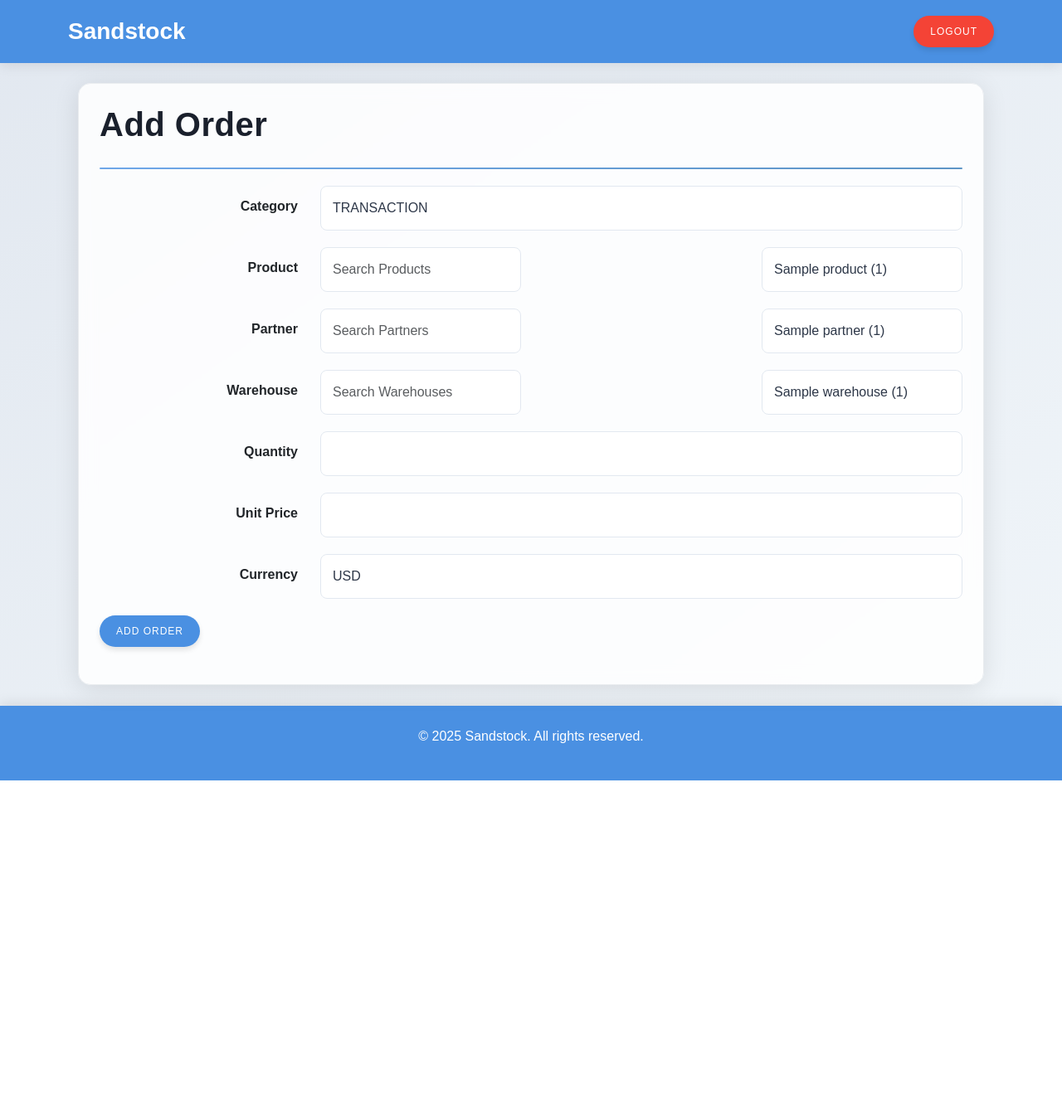
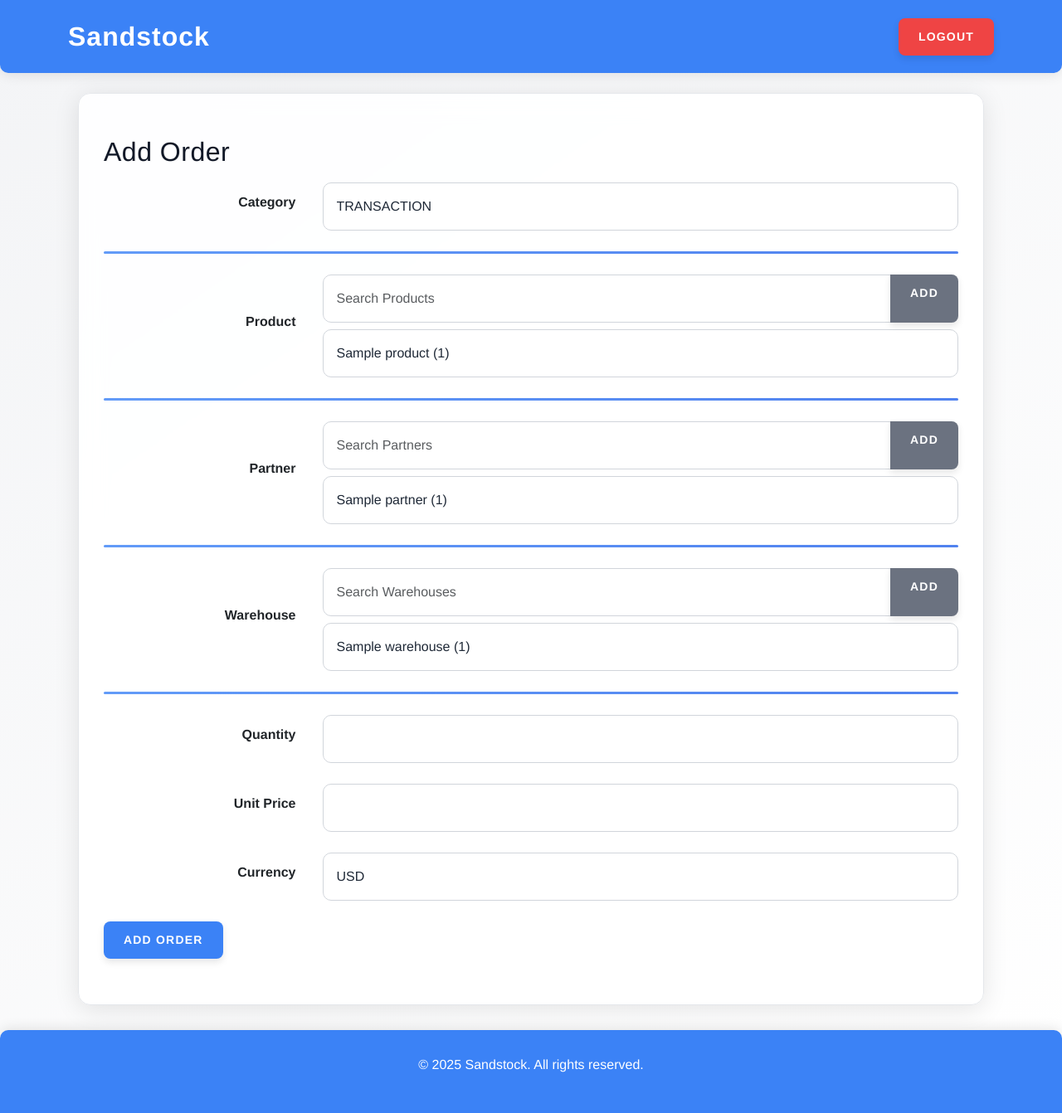
Before and after one commit to VictorMeyer77/sandstock, a Flask app: page /order/add in a window 1280 px wide. Shown: the whole page at 83% size. Before the commit the page ends 941 px from the top, so only its background shows below. Run offline with Flask 3, Linux system fonts and the light colour scheme; a user stored in the database is signed in; tables that the repository leaves empty hold one stand-in row (values such as "Sample post").

Commit message:
order: add change button

```diff
--- a/sandstock/routes.py
+++ b/sandstock/routes.py
@@ -53,7 +53,6 @@ def register_routes(app: Flask):
             user = User.query.filter_by(email=form.email.data).first()
             if user and user.check_password(form.password.data):
                 login_user(user)
-                flash("Logged in successfully!", "success")
                 return redirect(url_for("home"))
             else:
                 flash("Invalid email or password!", "danger")
--- a/sandstock/static/style.css
+++ b/sandstock/static/style.css
@@ -1,8 +1,8 @@
 /* === GENERAL STYLES === */
 body {
-    background: linear-gradient(145deg, #e2e8f0, #f0f5f9);
-    color: #2d3748;
-    font-family: 'Arial', sans-serif;
+    background: linear-gradient(145deg, #f3f4f6, #ffffff);
+    color: #1f2937;
+    font-family: 'Helvetica Neue', sans-serif;
     overflow-x: hidden;
     margin: 0;
     padding: 0;
@@ -12,40 +12,82 @@ body {
 .table-container {
     display: flex;
     flex-wrap: wrap;
-    gap: 25px;
+    gap: 30px;
     justify-content: space-between;
-    padding: 20px;
+    padding: 30px;
 }
 
 /* === HEADINGS === */
 h1, h2, h3, h4, h5, h6 {
-    color: #1a202c;  /* Darker shade for headings */
-    font-weight: 700;
+    color: #111827;  /* Darker shade for headings */
+    font-weight: 800;
     letter-spacing: 0.5px;
+    margin-bottom: 20px;
+}
+
+h1 {
+    font-size: 2rem;  /* Smaller font size */
+    font-weight: 500;  /* Lighter font weight */
+    color: #111827;  /* Darker shade for headings */
+    letter-spacing: 0.5px;  /* Slight letter spacing */
+    margin-top: 20px;
+    margin-bottom: 15px;
+    text-shadow: 1px 1px 2px rgba(0, 0, 0, 0.05);  /* Very subtle shadow for depth */
+    line-height: 1.3;  /* Slightly increased line height for better readability */
+    transition: color 0.3s ease, text-shadow 0.3s ease;  /* Smooth transition effects */
+}
+
+h1:hover {
+    color: #3b82f6;  /* Vibrant blue on hover */
+    text-shadow: 1px 1px 3px rgba(59, 130, 246, 0.1);  /* Slightly stronger shadow on hover */
+}
+
+h2 {
+    font-size: 2rem;
+}
+
+h3 {
+    font-size: 1.75rem;
+}
+
+h4 {
+    font-size: 1.5rem;
+}
+
+h5 {
+    font-size: 1.25rem;
+}
+
+h6 {
+    font-size: 1rem;
 }
 
 /* === NAVBAR STYLING === */
 .navbar {
-    background: #4a90e2;  /* Smooth blue background */
+    background: #3b82f6;  /* Vibrant blue background */
     box-shadow: 0 2px 15px rgba(0, 0, 0, 0.1);
-    padding: 12px 30px;
+    padding: 15px 40px;
+    border-radius: 0 0 10px 10px;
 }
 
 .navbar-brand {
     color: #ffffff !important;
-    font-size: 1.75rem;
-    font-weight: bold;
+    font-size: 2rem;
+    font-weight: 900;
+    letter-spacing: 1px;
 }
 
 .navbar-nav .nav-link {
     color: #ffffff !important;
     transition: color 0.4s ease;
-    margin: 0 15px;
+    margin: 0 20px;
     text-transform: uppercase;
+    font-weight: 600;
+    letter-spacing: 1px;
 }
 
 .navbar-nav .nav-link:hover {
-    color: #d1e7ff !important;  /* Light blue hover effect */
+    color: #d1d5db !important;  /* Light gray hover effect */
 }
 
 .navbar-toggler {
@@ -58,100 +100,101 @@ h1, h2, h3, h4, h5, h6 {
 
 /* === BUTTON STYLES === */
 .btn {
-    font-weight: 500;
-    border-radius: 50px;  /* Rounded corners for a modern touch */
-    padding: 10px 20px;  /* Increased padding for a more prominent button */
+    font-weight: 600;
+    border-radius: 8px;  /* Slightly rounded corners */
+    padding: 12px 24px;  /* Increased padding for a more prominent button */
     transition: transform 0.2s ease, box-shadow 0.3s ease, background-color 0.3s ease;
-    font-size: 12px;  /* Slightly bigger font size */
+    font-size: 14px;  /* Slightly bigger font size */
     text-transform: uppercase;
-    letter-spacing: 1px;  /* Added letter-spacing for a cleaner, more modern look */
-    box-shadow: 0 4px 6px rgba(0, 0, 0, 0.1);  /* Subtle shadow for depth */
+    letter-spacing: 1.2px;  /* Added letter-spacing for a cleaner, more modern look */
+    box-shadow: 0 4px 8px rgba(0, 0, 0, 0.1);  /* Subtle shadow for depth */
     display: inline-block;
     cursor: pointer;
     border: none;
+    white-space: nowrap;  /* Prevent text from wrapping */
 }
 
 /* === BUTTON PRIMARY === */
 .btn-primary {
-    background-color: #4a90e2;  /* Soft blue background */
+    background-color: #3b82f6;  /* Vibrant blue background */
     color: #ffffff;
 }
 
 .btn-primary:hover {
-    background-color: #357ab7;  /* Slightly darker blue on hover */
-    box-shadow: 0 6px 12px rgba(74, 144, 226, 0.3);  /* Stronger shadow on hover */
-    transform: translateY(-4px);  /* More noticeable lift effect */
+    background-color: #2563eb;  /* Slightly darker blue on hover */
+    box-shadow: 0 6px 12px rgba(59, 130, 246, 0.3);  /* Stronger shadow on hover */
+    transform: translateY(-3px);  /* More noticeable lift effect */
 }
 
 /* === BUTTON DANGER === */
 .btn-danger {
-    background-color: #f44336;  /* Bright red background */
+    background-color: #ef4444;  /* Bright red background */
     color: #ffffff;
 }
 
 .btn-danger:hover {
-    background-color: #e53935;  /* Slightly darker red on hover */
-    box-shadow: 0 6px 12px rgba(244, 67, 54, 0.3);  /* Stronger shadow on hover */
-    transform: translateY(-4px);  /* More noticeable lift effect */
+    background-color: #dc2626;  /* Slightly darker red on hover */
+    box-shadow: 0 6px 12px rgba(239, 68, 68, 0.3);  /* Stronger shadow on hover */
+    transform: translateY(-3px);  /* More noticeable lift effect */
 }
 
 /* === BUTTON SUCCESS === */
 .btn-success {
-    background-color: #4caf50;  /* Vibrant green background */
+    background-color: #22c55e;  /* Vibrant green background */
     color: #ffffff;
 }
 
 .btn-success:hover {
-    background-color: #388e3c;  /* Slightly darker green on hover */
-    box-shadow: 0 6px 12px rgba(76, 175, 80, 0.3);  /* Stronger shadow on hover */
-    transform: translateY(-4px);  /* More noticeable lift effect */
+    background-color: #16a34a;  /* Slightly darker green on hover */
+    box-shadow: 0 6px 12px rgba(34, 197, 94, 0.3);  /* Stronger shadow on hover */
+    transform: translateY(-3px);  /* More noticeable lift effect */
 }
 
 /* === BUTTON SECONDARY === */
 .btn-secondary {
-    background-color: #9e9e9e;  /* Neutral gray background */
+    background-color: #6b7280;  /* Neutral gray background */
     color: #ffffff;
 }
 
 .btn-secondary:hover {
-    background-color: #757575;  /* Slightly darker gray on hover */
-    box-shadow: 0 6px 12px rgba(158, 158, 158, 0.3);  /* Stronger shadow on hover */
-    transform: translateY(-4px);  /* More noticeable lift effect */
+    background-color: #4b5563;  /* Slightly darker gray on hover */
+    box-shadow: 0 6px 12px rgba(107, 114, 128, 0.3);  /* Stronger shadow on hover */
+    transform: translateY(-3px);  /* More noticeable lift effect */
 }
 
 /* === FORM STYLING === */
 .form-group {
-    margin-bottom: 20px;
+    margin-bottom: 25px;
 }
 
 .form-control {
     background: #ffffff;
-    color: #2d3748;
-    border: 1px solid #e2e8f0;  /* Light gray border */
-    padding: 14px;
-    border-radius: 8px;
+    color: #1f2937;
+    border: 1px solid #d1d5db;  /* Light gray border */
+    padding: 16px;
+    border-radius: 10px;
     transition: 0.3s ease-in-out;
     width: 100%;
 }
 
 .form-control:focus {
-    border-color: #4a90e2;  /* Soft blue border on focus */
-    box-shadow: 0 0 0 0.2rem rgba(74, 144, 226, 0.25);
+    border-color: #3b82f6;  /* Vibrant blue border on focus */
+    box-shadow: 0 0 0 0.2rem rgba(59, 130, 246, 0.25);
 }
 
 /* === CARD STYLES (Glassmorphism Effect) === */
 .card {
-    background: rgba(255, 255, 255, 0.85);  /* Semi-transparent white */
+    background: rgba(255, 255, 255, 0.9);  /* Semi-transparent white */
     border-radius: 15px;
-    border: 1px solid #e9ecef;
+    border: 1px solid #e5e7eb;
     box-shadow: 0 5px 30px rgba(0, 0, 0, 0.1);
-    padding: 25px;
-    margin-bottom: 25px;
-    backdrop-filter: blur(10px);  /* Glassmorphism effect */
+    padding: 30px;
+    margin-bottom: 30px;
+    backdrop-filter: blur(15px);  /* Glassmorphism effect */
 }
 
 .card h2 {
-    color: #4a90e2;
+    color: #3b82f6;
 }
 
 /* === TABLE STYLES === */
@@ -162,39 +205,40 @@ h1, h2, h3, h4, h5, h6 {
 }
 
 .table th {
-    background-color: #f7fafc;
-    color: #4a90e2;
-    padding: 12px;
+    background-color: #f9fafb;
+    color: #3b82f6;
+    padding: 15px;
     text-align: left;
-    font-weight: 600;
+    font-weight: 700;
 }
 
 .table td {
-    padding: 12px;
-    border-bottom: 1px solid #e2e8f0;
+    padding: 15px;
+    border-bottom: 1px solid #e5e7eb;
 }
 
 .table tbody tr:hover {
-    background-color: rgba(74, 144, 226, 0.05);
+    background-color: rgba(59, 130, 246, 0.05);
 }
 
 /* === FOOTER === */
 footer {
-    background: #4a90e2;
+    background: #3b82f6;
     color: #ffffff;
     box-shadow: 0 -2px 15px rgba(0, 0, 0, 0.1);
     text-align: center;
-    padding: 25px;
+    padding: 30px;
+    border-radius: 10px 10px 0 0;
 }
 
 /* === SCROLLBAR CUSTOMIZATION === */
 ::-webkit-scrollbar {
-    width: 10px;
-    background-color: #f7fafc;  /* Light background */
+    width: 12px;
+    background-color: #f9fafb;  /* Light background */
 }
 
 ::-webkit-scrollbar-thumb {
-    background: #4a90e2;
+    background: #3b82f6;
     border-radius: 10px;
 }
 
@@ -207,101 +251,101 @@ footer {
 
     .table-column {
         width: 100%;
-        max-width: 500px;
+        max-width: 550px;
     }
 }
 
 /* Each table takes up equal space on large screens */
 .table-column {
     flex: 1;
-    min-width: 300px;
-    background: rgba(255, 255, 255, 0.85);
-    border-radius: 10px;
-    padding: 20px;
-    box-shadow: 0 5px 15px rgba(0, 0, 0, 0.1);
+    min-width: 350px;
+    background: rgba(255, 255, 255, 0.9);
+    border-radius: 12px;
+    padding: 25px;
+    box-shadow: 0 5px 20px rgba(0, 0, 0, 0.1);
 }
 
 /* === SEARCH BAR === */
 .search-bar {
     display: flex;
     align-items: center;
-    gap: 10px;
-    margin-bottom: 15px;
+    gap: 15px;
+    margin-bottom: 20px;
 }
 
 .search-bar input {
     flex: 1;
-    padding: 10px;
-    border-radius: 8px;
-    border: 1px solid #e2e8f0;
+    padding: 12px;
+    border-radius: 10px;
+    border: 1px solid #d1d5db;
 }
 
 .search-bar button {
-    padding: 10px;
-    background-color: #4a90e2;
+    padding: 12px;
+    background-color: #3b82f6;
     color: white;
     border: none;
-    border-radius: 8px;
+    border-radius: 10px;
     cursor: pointer;
 }
 
 .search-bar button:hover {
-    background-color: #357ab7;
+    background-color: #2563eb;
 }
 
 /* === ALERT STYLES === */
 .alert {
-    margin-bottom: 20px;
-    border-radius: 8px;
-    padding: 15px;
+    margin-bottom: 25px;
+    border-radius: 10px;
+    padding: 20px;
     border: 1px solid transparent;
 }
 
 .alert-success {
-    background-color: #dff0d8;
-    border-color: #c3e6cb;
-    color: #155724;
+    background-color: #d1fae5;
+    border-color: #a3e635;
+    color: #047857;
 }
 
 .alert-danger {
-    background-color: #f8d7da;
-    border-color: #f5c6cb;
-    color: #721c24;
+    background-color: #fecaca;
+    border-color: #f87171;
+    color: #991b1b;
 }
 
 .alert-primary {
-    background-color: #cce5ff;
-    border-color: #b8daff;
-    color: #004085;
+    background-color: #dbeafe;
+    border-color: #93c5fd;
+    color: #0c4a6e;
 }
 
 .alert-secondary {
-    background-color: #e2e3e5;
-    border-color: #d6d8db;
-    color: #383d41;
+    background-color: #f3f4f6;
+    border-color: #d1d5db;
+    color: #4b5563;
 }
 
 /* === HR STYLES === */
 hr {
     border: none;
-    height: 2px;
-    background: linear-gradient(to right, #4a90e2, #357ab7);
-    margin: 20px 0;
+    height: 3px;
+    background: linear-gradient(to right, #3b82f6, #2563eb);
+    margin: 25px 0;
     opacity: 0.8;
-    border-radius: 2px;
+    border-radius: 3px;
 }
 
 /* === FORM GROUP INLINE STYLES === */
 .form-group-inline {
     display: flex;
     align-items: center;
-    gap: 10px;
+    gap: 15px;
 }
 
 .form-group-inline .input-group {
     display: flex;
     align-items: center;
-    gap: 10px;
+    gap: 15px;
     width: 100%;
 }
 
@@ -310,34 +354,34 @@ hr {
 }
 
 .form-group-inline .input-group .btn {
-    padding: 10px;
-    background-color: #4a90e2;
+    padding: 12px;
+    background-color: #3b82f6;
     color: white;
     border: none;
-    border-radius: 8px;
+    border-radius: 10px;
     cursor: pointer;
 }
 
 .form-group-inline .input-group .btn:hover {
-    background-color: #357ab7;
+    background-color: #2563eb;
 }
 
 /* === FORM LABEL STYLES === */
 .form-group label {
-    font-weight: 600;
-    margin-bottom: 5px;
+    font-weight: 700;
+    margin-bottom: 10px;
 }
 
 /* === FORM ROW STYLES === */
 .form-group.row {
     display: flex;
     align-items: center;
-    margin-bottom: 20px;
+    margin-bottom: 25px;
 }
 
 .form-group.row .col-md-3 {
     text-align: right;
-    padding-right: 15px;
+    padding-right: 20px;
 }
 
 .form-group.row .col-md-9 {
--- a/sandstock/templates/add_order.html
+++ b/sandstock/templates/add_order.html
@@ -4,7 +4,6 @@
 <div class="container">
     <div class="card">
         <h1>Add Order</h1>
-        <hr>
         <form method="POST" action="{{ url_for('add_order') }}">
             {{ form.hidden_tag() }}
 
@@ -25,15 +24,17 @@
                     {% endif %}
                 </div>
             </div>
-
+            <hr>
             <div class="form-group row">
                 <div class="col-md-3">
                     {{ form.product_name.label }}
                 </div>
                 <div class="col-md-9">
+                    <div class="input-group">
                         <input type="text" id="product-search" placeholder="Search Products" class="form-control">
+                        <a href="{{ url_for('add_product') }}" class="btn btn-secondary ml-2">Add</a>
                     </div>
-                <div class="col-md-9 offset-md-3">
+                    <div class="mt-2">
                         {{ form.product_name(class="form-control select-box") }}
                         {% if form.product_name.errors %}
                             <div class="alert alert-danger">
@@ -46,15 +47,18 @@
                         {% endif %}
                     </div>
                 </div>
-
+            </div>
+            <hr>
             <div class="form-group row">
                 <div class="col-md-3">
                     {{ form.partner_name.label }}
                 </div>
                 <div class="col-md-9">
+                    <div class="input-group">
                         <input type="text" id="partner-search" placeholder="Search Partners" class="form-control">
+                        <a href="{{ url_for('add_partner') }}" class="btn btn-secondary ml-2">Add</a>
                     </div>
-                <div class="col-md-9 offset-md-3">
+                    <div class="mt-2">
                         {{ form.partner_name(class="form-control select-box") }}
                         {% if form.partner_name.errors %}
                             <div class="alert alert-danger">
@@ -67,15 +71,18 @@
                         {% endif %}
                     </div>
                 </div>
-
+            </div>
+            <hr>
             <div class="form-group row">
                 <div class="col-md-3">
                     {{ form.warehouse_name.label }}
                 </div>
                 <div class="col-md-9">
+                    <div class="input-group">
                         <input type="text" id="warehouse-search" placeholder="Search Warehouses" class="form-control">
+                        <a href="{{ url_for('add_warehouse') }}" class="btn btn-secondary ml-2">Add</a>
                     </div>
-                <div class="col-md-9 offset-md-3">
+                    <div class="mt-2">
                         {{ form.warehouse_name(class="form-control select-box") }}
                         {% if form.warehouse_name.errors %}
                             <div class="alert alert-danger">
@@ -88,7 +95,8 @@
                         {% endif %}
                     </div>
                 </div>
-
+            </div>
+            <hr>
             <div class="form-group row">
                 <div class="col-md-3">
                     {{ form.quantity.label }}
```
Also changed, not shown: tests/test_routes.py (+4 -1 lines). Lines whose indentation alone changed are shown as unchanged.
